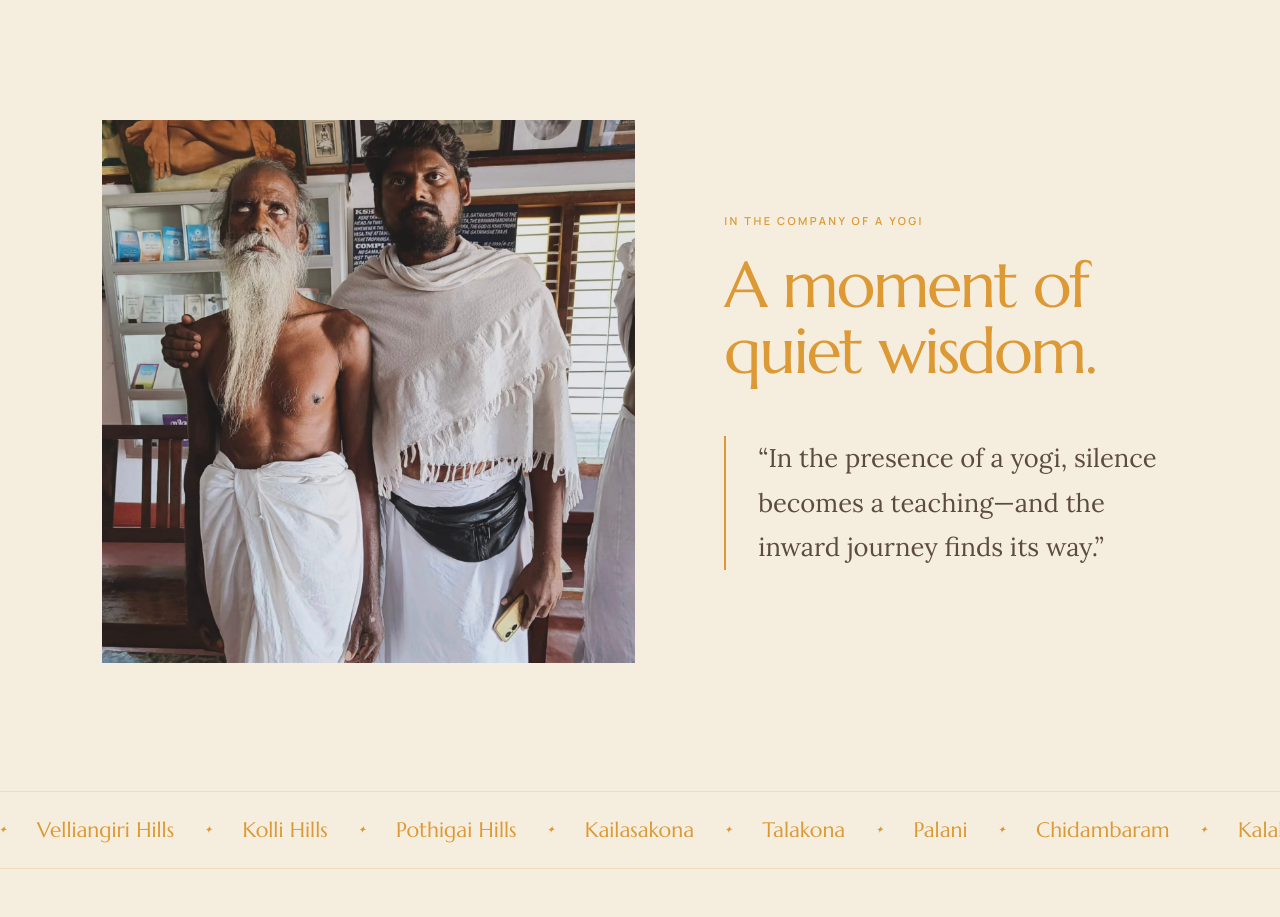
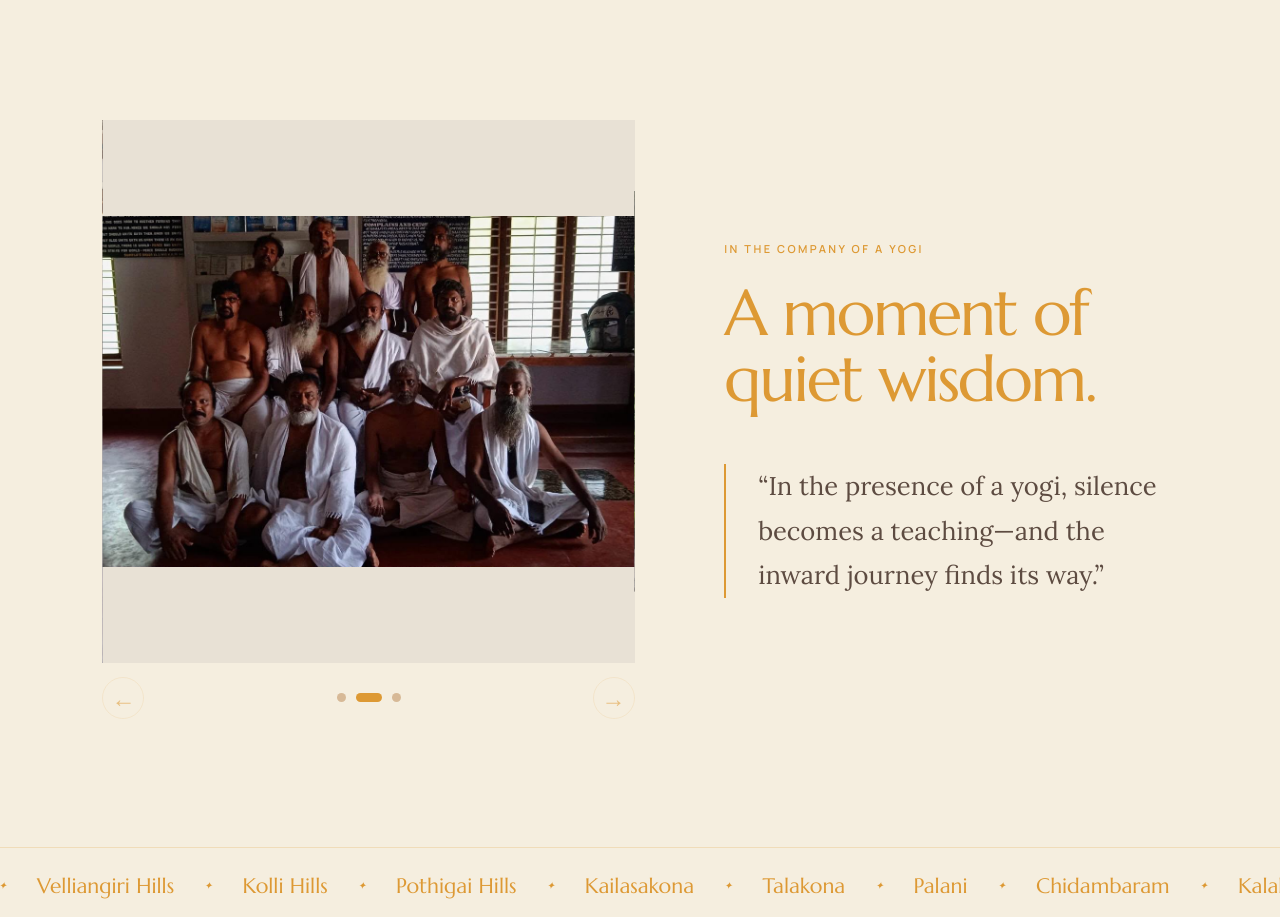
Before and after one commit to pranixtech/brammayogam, a React (Vite) app: page / in a window 1280 px wide. Shown: the part 3020-3937 px from the top of the page. Built offline with nearby package versions, Linux system fonts and the light colour scheme; no server answers.

Commit message:
Update spiritual image slider

```diff
--- a/src/sections/YogiEncounterSection.jsx
+++ b/src/sections/YogiEncounterSection.jsx
@@ -1,16 +1,132 @@
+import { useEffect, useRef, useState } from 'react'
 import yogiEncounterImage from '../assets/yogi-encounter.jpeg'
+import indoorGatheringImage from '../assets/yogi-encounter/gathering-indoors.jpeg'
+import forestGatheringImage from '../assets/yogi-encounter/gathering-forest.jpeg'
+
+const SLIDES = [
+  {
+    src: yogiEncounterImage,
+    alt: 'An elderly yogi with a long white beard standing beside a man in white',
+  },
+  {
+    src: indoorGatheringImage,
+    alt: 'A group of yogis seated together indoors',
+  },
+  {
+    src: forestGatheringImage,
+    alt: 'A group of yogis gathered on rocks in a forest',
+  },
+]
+
+const LOOPED_SLIDES = [SLIDES[SLIDES.length - 1], ...SLIDES, SLIDES[0]]
 
 export function YogiEncounterSection() {
+  const [slidePosition, setSlidePosition] = useState(1)
+  const [animate, setAnimate] = useState(true)
+  const [isMoving, setIsMoving] = useState(false)
+  const movingRef = useRef(false)
+  const touchStartRef = useRef(null)
+  const reducedMotionRef = useRef(
+    typeof window !== 'undefined' && window.matchMedia?.('(prefers-reduced-motion: reduce)').matches,
+  )
+  const activeIndex = (slidePosition - 1 + SLIDES.length) % SLIDES.length
+
+  function moveSlide(step) {
+    if (movingRef.current) return
+    if (reducedMotionRef.current) {
+      setSlidePosition((current) => ((current - 1 + step + SLIDES.length) % SLIDES.length) + 1)
+      return
+    }
+    movingRef.current = true
+    setIsMoving(true)
+    setAnimate(true)
+    setSlidePosition((current) => current + step)
+  }
+
+  function selectSlide(index) {
+    if (movingRef.current || index === activeIndex) return
+    if (!reducedMotionRef.current) {
+      movingRef.current = true
+      setIsMoving(true)
+      setAnimate(true)
+    }
+    setSlidePosition(index + 1)
+  }
+
+  function handleTransitionEnd(event) {
+    if (event.target !== event.currentTarget) return
+    if (slidePosition === 0 || slidePosition === SLIDES.length + 1) {
+      setAnimate(false)
+      setSlidePosition(slidePosition === 0 ? SLIDES.length : 1)
+    }
+    movingRef.current = false
+    setIsMoving(false)
+  }
+
+  function handleTouchStart(event) {
+    const touch = event.touches[0]
+    touchStartRef.current = { x: touch.clientX, y: touch.clientY }
+  }
+
+  function handleTouchEnd(event) {
+    const start = touchStartRef.current
+    touchStartRef.current = null
+    if (!start) return
+    const touch = event.changedTouches[0]
+    const deltaX = touch.clientX - start.x
+    const deltaY = touch.clientY - start.y
+    if (Math.abs(deltaX) > 45 && Math.abs(deltaX) > Math.abs(deltaY) * 1.2) {
+      moveSlide(deltaX < 0 ? 1 : -1)
+    }
+  }
+
+  useEffect(() => {
+    if (reducedMotionRef.current) return undefined
+    const intervalId = window.setInterval(() => {
+      if (movingRef.current) return
+      movingRef.current = true
+      setIsMoving(true)
+      setAnimate(true)
+      setSlidePosition((current) => current + 1)
+    }, 5000)
+    return () => window.clearInterval(intervalId)
+  }, [])
+
   return (
     <section className="yogi-encounter-section section-padding" aria-labelledby="yogi-encounter-title">
       <div className="yogi-encounter-section__layout">
-        <figure className="yogi-encounter-section__photo">
-          <img
-            src={yogiEncounterImage}
-            alt="An elderly yogi with a long white beard standing beside a man in white"
-            loading="lazy"
-          />
-        </figure>
+        <div className="yogi-encounter-carousel" role="region" aria-roledescription="carousel" aria-label="In the company of yogis">
+          <div className="yogi-encounter-carousel__viewport" onTouchStart={handleTouchStart} onTouchEnd={handleTouchEnd}>
+            <div
+              className="yogi-encounter-carousel__track"
+              style={{ transform: `translateX(-${slidePosition * 100}%)`, transition: animate ? undefined : 'none' }}
+              onTransitionEnd={handleTransitionEnd}
+            >
+              {LOOPED_SLIDES.map((slide, index) => (
+                <figure className="yogi-encounter-carousel__slide" key={`${slide.src}-${index}`} aria-hidden={index !== slidePosition}>
+                  <img src={slide.src} alt={index === slidePosition ? slide.alt : ''} loading="lazy" />
+                </figure>
+              ))}
+            </div>
+          </div>
+          <div className="yogi-encounter-carousel__controls">
+            <button type="button" onClick={() => moveSlide(-1)} disabled={isMoving} aria-label="Previous yogi photo">←</button>
+            <div className="yogi-encounter-carousel__dots" aria-label="Choose a yogi photo">
+              {SLIDES.map((slide, index) => (
+                <button
+                  type="button"
+                  key={slide.src}
+                  className={index === activeIndex ? 'is-active' : ''}
+                  aria-label={`Show photo ${index + 1} of ${SLIDES.length}`}
+                  aria-current={index === activeIndex ? 'true' : undefined}
+                  onClick={() => selectSlide(index)}
+                  disabled={isMoving}
+                />
+              ))}
+            </div>
+            <button type="button" onClick={() => moveSlide(1)} disabled={isMoving} aria-label="Next yogi photo">→</button>
+          </div>
+        </div>
 
         <div className="yogi-encounter-section__words">
           <p className="section-kicker">In the company of a yogi</p>
--- a/src/styles/sections.css
+++ b/src/styles/sections.css
@@ -74,8 +74,19 @@
 
 .yogi-encounter-section { background: var(--color-cream); }
 .yogi-encounter-section__layout { display: grid; width: min(100%, 1240px); margin-inline: auto; grid-template-columns: minmax(0, 1.08fr) minmax(0, 0.92fr); gap: clamp(40px, 7vw, 110px); align-items: center; }
-.yogi-encounter-section__photo { margin: 0; overflow: hidden; background: var(--color-paper); }
-.yogi-encounter-section__photo img { width: 100%; aspect-ratio: 1570 / 1600; object-fit: cover; object-position: center top; }
+.yogi-encounter-carousel { min-width: 0; }
+.yogi-encounter-carousel__viewport { position: relative; overflow: hidden; aspect-ratio: 1570 / 1600; background: #e8e1d5; touch-action: pan-y; }
+.yogi-encounter-carousel__track { position: absolute; inset: 0; display: flex; width: 100%; height: 100%; transition: transform 650ms ease-in-out; }
+.yogi-encounter-carousel__slide { flex: 0 0 100%; width: 100%; height: 100%; margin: 0; }
+.yogi-encounter-carousel__slide img { display: block; width: 100%; height: 100%; object-fit: contain; }
+.yogi-encounter-carousel__controls { display: flex; align-items: center; justify-content: space-between; gap: 16px; padding-top: 14px; }
+.yogi-encounter-carousel__controls > button { display: grid; width: 42px; height: 42px; place-items: center; border: 1px solid var(--color-line); border-radius: 50%; background: transparent; color: var(--color-wine); font-size: 24px; cursor: pointer; }
+.yogi-encounter-carousel__controls > button:hover, .yogi-encounter-carousel__controls > button:focus-visible { border-color: var(--color-wine); background: rgba(221, 153, 52, 0.1); }
+.yogi-encounter-carousel__controls > button:disabled { opacity: 0.55; cursor: default; }
+.yogi-encounter-carousel__dots { display: flex; align-items: center; justify-content: center; gap: 10px; }
+.yogi-encounter-carousel__dots button { width: 9px; height: 9px; padding: 0; border: 0; border-radius: 999px; background: #d7b997; cursor: pointer; transition: width 250ms ease, background-color 250ms ease; }
+.yogi-encounter-carousel__dots button.is-active { width: 26px; background: var(--color-wine); }
+.yogi-encounter-carousel__dots button:focus-visible { outline: 2px solid var(--color-wine); outline-offset: 4px; }
 .yogi-encounter-section__words { padding-block: 26px; }
 .yogi-encounter-section__words .section-kicker { margin-bottom: 24px; }
 .yogi-encounter-section__words h2 { max-width: 580px; margin: 0; color: var(--color-wine); font-family: var(--font-display); font-size: clamp(48px, 5vw, 74px); font-weight: 400; line-height: 1.04; letter-spacing: -0.035em; text-wrap: balance; }
```
Also changed, not shown: src/assets/yogi-encounter/gathering-forest.jpeg (added), src/assets/yogi-encounter/gathering-indoors.jpeg (added).
